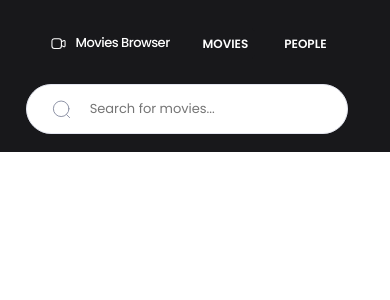
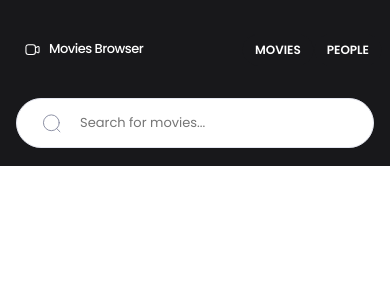
Before and after one commit to KrystianGreblowski/movies-browser, a React (Create React App) app: page / in a window 390 px wide. Shown: the top 300 px of the page. Built offline with nearby package versions, Linux system fonts and the light colour scheme.

Commit message:
Media queries have changed, and styled components associated with them are needed.

```diff
--- a/src/common/NavigationBar/Navigation/styled.js
+++ b/src/common/NavigationBar/Navigation/styled.js
@@ -3,13 +3,15 @@ import { ReactComponent as LogoIcon } from "../../../images/Video.svg";
 
 export const StyledNavigation = styled.nav`
   display: flex;
-  gap: 80px;
+  gap: 50px;
   color: ${({ theme }) => theme.color.white};
 
-  @media (max-width: ${({ theme }) => theme.breakpoint.tablet}) {
+
+  @media (max-width: ${({ theme }) => theme.breakpoint.mobile}) {
     justify-content: space-between;
     gap: 19px;
     margin-bottom: 16px;
+    width: 100%;
   }
 `;
 
@@ -20,7 +22,7 @@ export const Header = styled.div`
   align-items: center;
   gap: 12px;
 
-  @media (max-width: ${({ theme }) => theme.breakpoint.tablet}) {
+  @media (max-width: ${({ theme }) => theme.breakpoint.mobile}) {
     gap: 8px;
   }
 `;
@@ -29,7 +31,7 @@ export const Logo = styled(LogoIcon)`
   height: 40px;
   width: 40px;
 
-  @media (max-width: ${({ theme }) => theme.breakpoint.tablet}) {
+  @media (max-width: ${({ theme }) => theme.breakpoint.mobile}) {
     height: 17px;
     width: 17px;
   }
@@ -42,7 +44,7 @@ export const Caption = styled.h1`
   width: 168px;
   padding: 0;
 
-  @media (max-width: ${({ theme }) => theme.breakpoint.tablet}) {
+  @media (max-width: ${({ theme }) => theme.breakpoint.mobile}) {
     font-size: 13px;
     letter-spacing: -0.5px;
     width: 95px;
@@ -52,26 +54,29 @@ export const Caption = styled.h1`
 export const List = styled.ul`
   display: flex;
   list-style: none;
-  flex-direction: row;
-  align-items: center;
-  gap: 10px;
+  margin-left: 0;
   padding: 0;
 `;
 
-export const PageLink = styled.a`
+export const PageLink = styled.button`
   font-size: 14px;
   font-weight: 600;
   padding: 14px 24px;
   border: 1px solid ${({ theme }) => theme.color.woodsmoke};
+  background-color: ${({ theme }) => theme.color.woodsmoke};;
+  color: ${({ theme }) => theme.color.white};
   border-radius: 24px;
   transition: 0.3s;
+  min-width: 110px;
+
 
   &:hover {
     color: ${({ theme }) => theme.color.silver};
   }
 
-  @media (max-width: ${({ theme }) => theme.breakpoint.tablet}) {
+  @media (max-width: ${({ theme }) => theme.breakpoint.mobile}) {
     font-size: 12px;
     padding: 8px 12px;
+    min-width: 10px;
   }
 `;
--- a/src/common/NavigationBar/SearchBar/styled.js
+++ b/src/common/NavigationBar/SearchBar/styled.js
@@ -11,12 +11,12 @@ export const StyledSearchBar = styled.div`
   border-radius: 33px;
   min-height: 48px;
   padding: 12px 24px;
-  margin-right: 80px;
+  margin-right: 40px;
 
-  @media (max-width: ${({ theme }) => theme.breakpoint.tablet}) {
+  @media (max-width: ${({ theme }) => theme.breakpoint.mobile}) {
     margin-right: 16px;
-    max-width: 1140px;
-    width: 90%;
+    width: 100%;
+    min-height: 44px;
   }
 `;
 
@@ -38,7 +38,7 @@ export const Input = styled.input`
     outline: none;
   }
 
-  @media (max-width: ${({ theme }) => theme.breakpoint.tablet}) {
+  @media (max-width: ${({ theme }) => theme.breakpoint.mobile}) {
     font-size: 13px;
   }
 `;
--- a/src/common/NavigationBar/styled.js
+++ b/src/common/NavigationBar/styled.js
@@ -13,7 +13,7 @@ export const Wrapper = styled.div`
   margin: auto;
   padding: 0 52px;
 
-  @media (max-width: ${({ theme }) => theme.breakpoint.tablet}) {
+  @media (max-width: ${({ theme }) => theme.breakpoint.mobile}) {
     flex-direction: column;
     flex-wrap: wrap;
 
```
